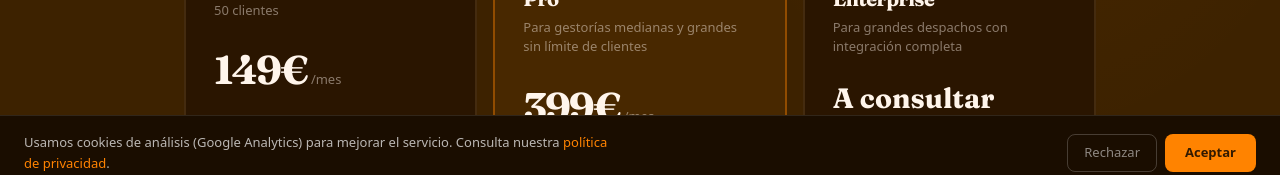
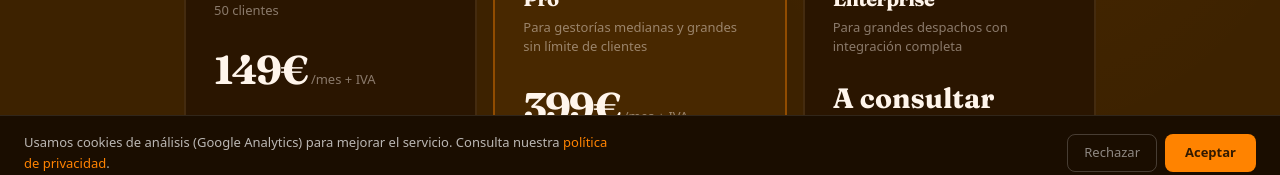
Before and after one commit to enki1982/cobratelo, a Next.js app: page /precios in a window 1280 px wide. Both pictures are taken after a click on the button "Para gestorías". Shown: the part 610-785 px from the top of the page. Built offline with nearby package versions, Linux system fonts and the light colour scheme; no server answers.

Commit message:
Update precios.js

```diff
--- a/pages/precios.js
+++ b/pages/precios.js
@@ -57,7 +57,7 @@ function PlanCard({ plan }) {
 <p style={{ color: C.muted, fontSize: 13, marginBottom: 20 }}>{plan.desc}</p>
 <div style={{ marginBottom: 24 }}>
 {plan.precio
-          ? <><span className="font-display font-bold" style={{ fontSize: 40, color: C.text, letterSpacing: '-2px' }}>{plan.precio}</span><span style={{ color: C.muted, fontSize: 13, marginLeft: 4 }}>/{plan.periodo}</span></>
+? <><span className="font-display font-bold" style={{ fontSize: 40, color: C.text, letterSpacing: '-2px' }}>{plan.precio}</span><span style={{ color: C.muted, fontSize: 13, marginLeft: 4 }}>/{plan.periodo} + IVA</span></>
 : <span className="font-display font-bold" style={{ fontSize: 28, color: C.text }}>A consultar</span>}
 </div>
 <ul style={{ listStyle: 'none', padding: 0, margin: '0 0 28px', flex: 1, display: 'flex', flexDirection: 'column', gap: 10 }}>
@@ -126,7 +126,7 @@ export default function Precios() {
 <div style={{ display: 'grid', gridTemplateColumns: 'repeat(3,1fr)', gap: 16 }} className="!grid-cols-1 md:!grid-cols-3">
 {PLANES_GESTORIA.map(p => <PlanCard key={p.id} plan={p} />)}
 </div>
-              <p style={{ textAlign: 'center', fontSize: 13, color: C.muted, marginTop: 20 }}>14 días de prueba gratuita. Sin permanencia.</p>
+<p style={{ textAlign: 'center', fontSize: 13, color: C.muted, marginTop: 20 }}>14 días de prueba gratuita. Sin permanencia. Precios sin IVA.</p>
 </>
 )}
 
```
Lines whose indentation alone changed are shown as unchanged.
